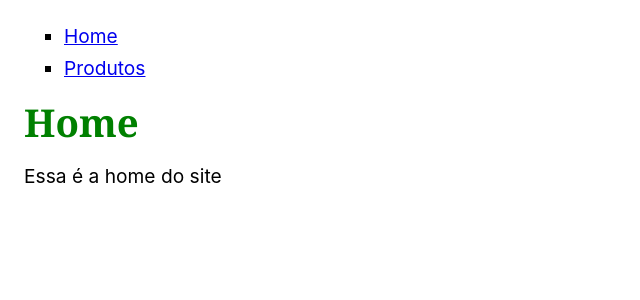
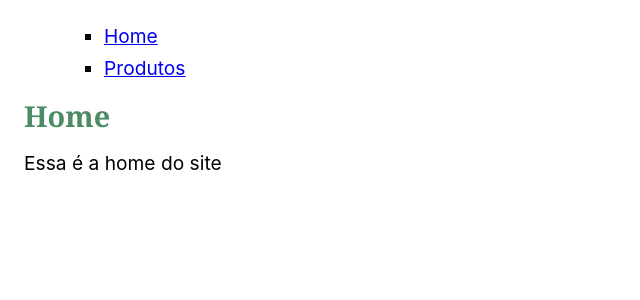
Before and after one commit to GabrielTonhatti/curso-react-origamid, a React (Create React App) app in the folder appreact/: page / in a window 1280 px wide. Shown: the top 300 px of the page, without its empty margins (0-640 px from the left). Built offline with nearby package versions, Linux system fonts and the light colour scheme.

Commit message:
Resolução do desafio

```diff
--- a/appreact/src/App.js
+++ b/appreact/src/App.js
@@ -1,26 +1,18 @@
 import React from "react";
-import Home from "./Home/Home";
-import Produtos from "./Produtos/Produtos";
+import Header from "./Header";
+import Home from "./Home";
+import Produtos from "./Produtos";
 
 const App = () => {
     const { pathname } = window.location;
     console.log(pathname);
 
+    const Pagina = pathname === "/produtos" ? Produtos : Home;
+
     return (
         <div>
-            {pathname === "/" ? (
-                <Home texto="Home" cor={{ color: "green" }} />
-            ) : (
-                <Produtos
-                    cor={{ color: "green" }}
-                    texto="Produtos"
-                    estilo={{
-                        border: "1px solid #000",
-                        marginTop: "10px",
-                        padding: "10px",
-                    }}
-                />
-            )}
+            <Header />
+            <Pagina />
         </div>
     );
 };
--- a/appreact/src/Links/Links.js
+++ b/appreact/src/Header.js
@@ -1,8 +1,8 @@
 import React from "react";
 
-const Links = () => {
+const Header = () => {
     return (
-        <div>
+        <ul>
             <ul>
                 <li>
                     <a href="/">Home</a>
@@ -11,8 +11,8 @@ const Links = () => {
                     <a href="/produtos">Produtos</a>{" "}
                 </li>
             </ul>
-        </div>
+        </ul>
     );
 };
 
-export default Links;
+export default Header;
--- a/appreact/src/Home/Home.js
+++ b/appreact/src/Home.js
@@ -1,14 +1,12 @@
 import React from "react";
-import Links from "../Links/Links";
+import Titulo from "./Titulo";
 
 const Home = (props) => {
     return (
-        <div>
-            <Links />
-
-            <h1 style={props.cor}>{props.texto}</h1>
+        <section>
+            <Titulo texto="Home" />
             <p>Essa é a home do site</p>
-        </div>
+        </section>
     );
 };
 
--- /dev/null
+++ b/appreact/src/Produto.js
@@ -0,0 +1,16 @@
+import React from "react";
+
+const Produto = ({ nome, propriedades }) => {
+    return (
+        <div style={{ border: "1px solid", margin: "1rem 0", padding: "1rem" }}>
+            <p>{nome}</p>
+            <ul>
+                {propriedades.map((propriedade) => (
+                    <li>{propriedade}</li>
+                ))}
+            </ul>
+        </div>
+    );
+};
+
+export default Produto;
--- a/appreact/src/Produtos/Produtos.js
+++ b/appreact/src/Produtos.js
@@ -1,21 +1,25 @@
 import React from "react";
-import Links from "../Links/Links";
+import Produto from "./Produto";
+import Titulo from "./Titulo";
 
 // Replique a interface como a apresentada na aula
 // Utilize a array abaixo para mostrar os produtos
 // Quebre em componentes o que precisar ser reutilizado
 // Dica: const { pathname } = window.location; (puxa o caminho do URL)
-const produtos = [
-    { nome: "Notebook", propriedades: ["16gb ram", "512gb"] },
-    { nome: "Smartphone", propriedades: ["2gb ram", "128gb"] },
-];
+const Produtos = (props) => {
+    const produtos = [
+        { nome: "Notebook", propriedades: ["16gb ram", "512gb"] },
+        { nome: "Smartphone", propriedades: ["2gb ram", "128gb"] },
+    ];
 
-const Produtos = (props) => {
     return (
-        <>
-            <Links />
-            <h1 style={props.cor}>{props.texto}</h1>
+        <section>
+            <Titulo texto="Produtos" />
+
             {produtos.map((produto) => (
+                <Produto key={produto.nome} {...produto} />
+            ))}
+            {/* {produtos.map((produto) => (
                 <div style={props.estilo}>
                     <p key={produto.nome}>{produto.nome}</p>
                     {produto.propriedades.map((propriedade) => (
@@ -24,8 +28,8 @@ const Produtos = (props) => {
                         </ul>
                     ))}
                 </div>
-            ))}
-        </>
+            ))} */}
+        </section>
     );
 };
 
--- /dev/null
+++ b/appreact/src/Titulo.js
@@ -0,0 +1,7 @@
+import React from "react";
+
+const Titulo = ({ texto }) => {
+    return <h1 style={{ color: "#4c8b64" }}>{texto}</h1>;
+};
+
+export default Titulo;
```
